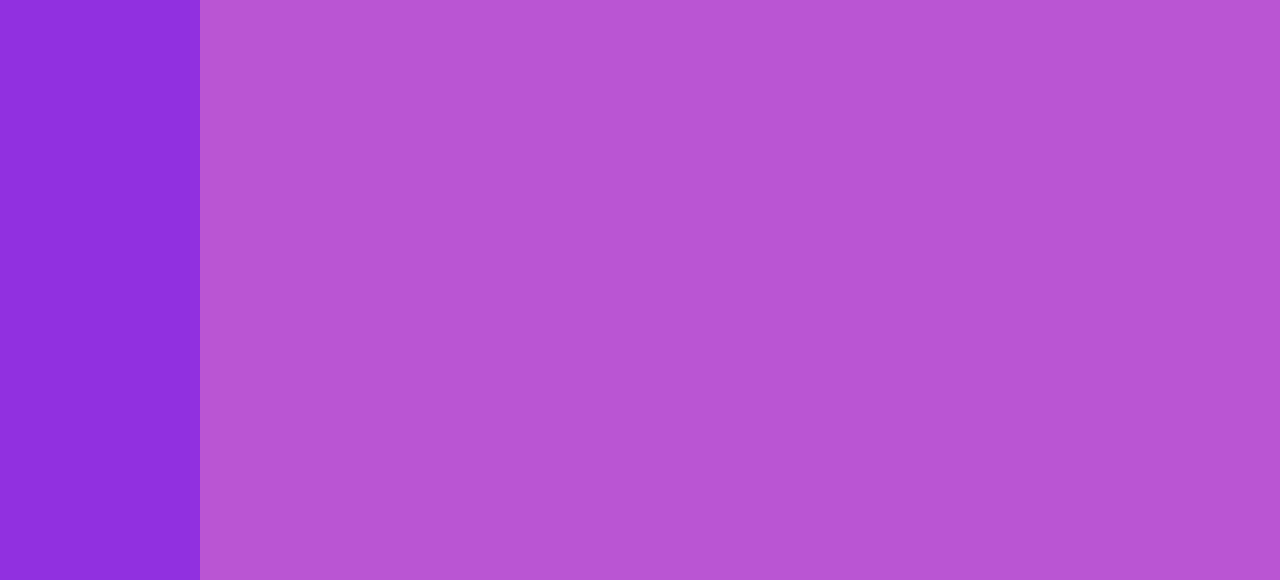
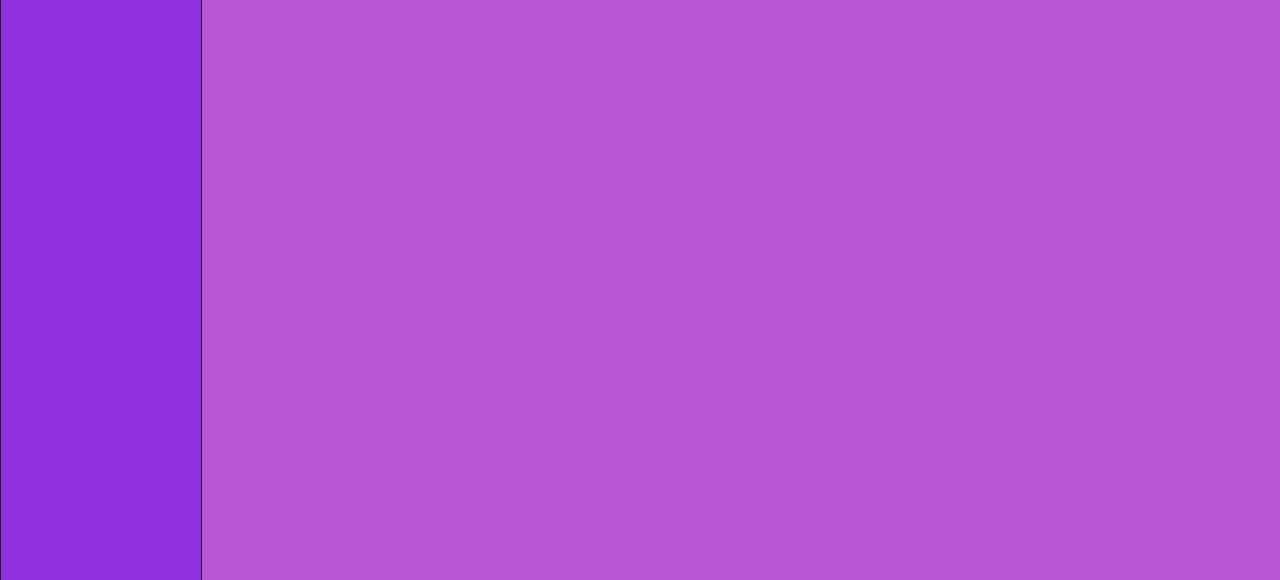
Before and after one commit to CameronTwiggs/Tech-and-Brain, a plain HTML site: page public/index.html in a window 1280 px wide. Shown: the part 220-800 px from the top of the page. Drawn offline with Linux system fonts and the light colour scheme.

Commit message:
random push

```diff
--- a/public/style.css
+++ b/public/style.css
@@ -1,3 +1,8 @@
+*{
+  border: black solid 1px;
+}
+
+
 html#darkmode {
     background-color: #BA55D3;
 }
```
Also changed, not shown: public/index.html (+1 -1 lines).
